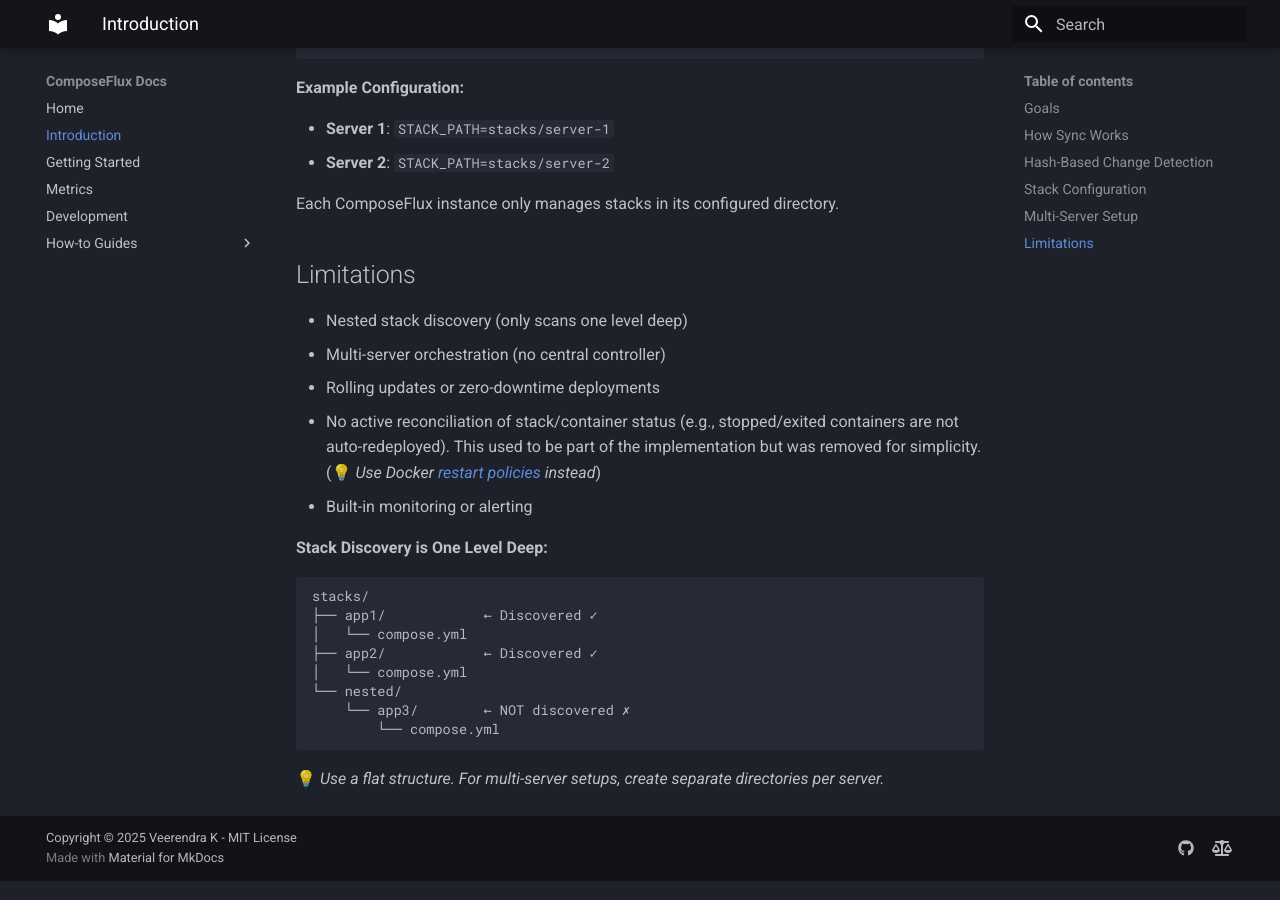
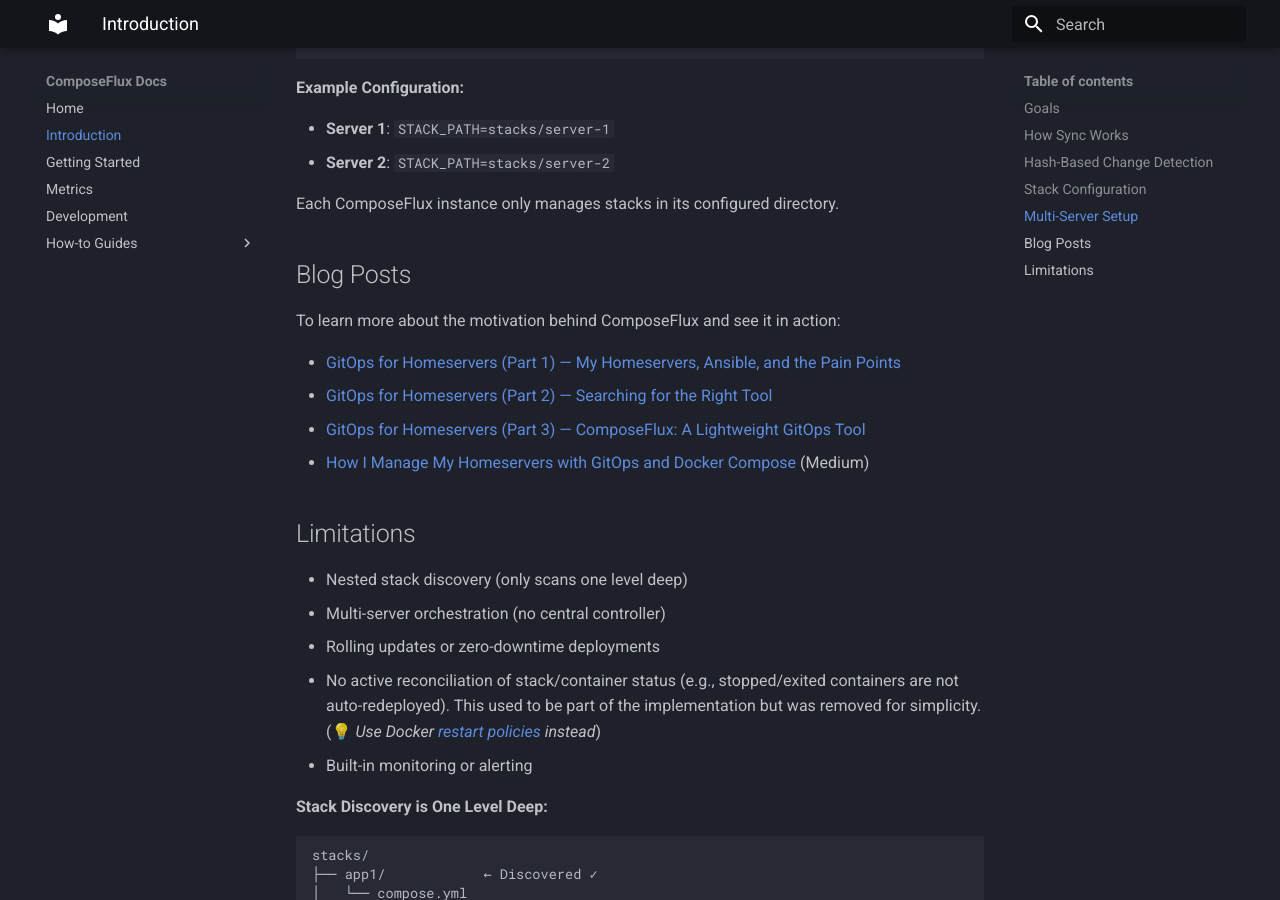
Before and after one commit to veerendra2/composeflux, an MkDocs documentation site: the page built from docs/Introduction.md, in a window 1280 px wide and 900 px high, scrolled down 3251 px. Built offline with MkDocs 1.6.1 and Material for MkDocs 9.7.7, drawn with Linux system fonts in a browser that asks for light colours.

Commit message:
Add blogs link in docs (#20)

```diff
--- a/docs/Introduction.md
+++ b/docs/Introduction.md
@@ -118,6 +118,15 @@
 
 Each ComposeFlux instance only manages stacks in its configured directory.
 
+## Blog Posts
+
+To learn more about the motivation behind ComposeFlux and see it in action:
+
+- [GitOps for Homeservers (Part 1) — My Homeservers, Ansible, and the Pain Points](https://veerendra2.github.io/gitops-for-homeservers-part1)
+- [GitOps for Homeservers (Part 2) — Searching for the Right Tool](https://veerendra2.github.io/gitops-for-homeservers-part2)
+- [GitOps for Homeservers (Part 3) — ComposeFlux: A Lightweight GitOps Tool](https://veerendra2.github.io/gitops-for-homeservers-part3)
+- [How I Manage My Homeservers with GitOps and Docker Compose](https://medium.com/p/1da41b3680a4) (Medium)
+
 ## Limitations
 
 - Nested stack discovery (only scans one level deep)
```
Also changed, not shown: README.md (+7 -0 lines).
